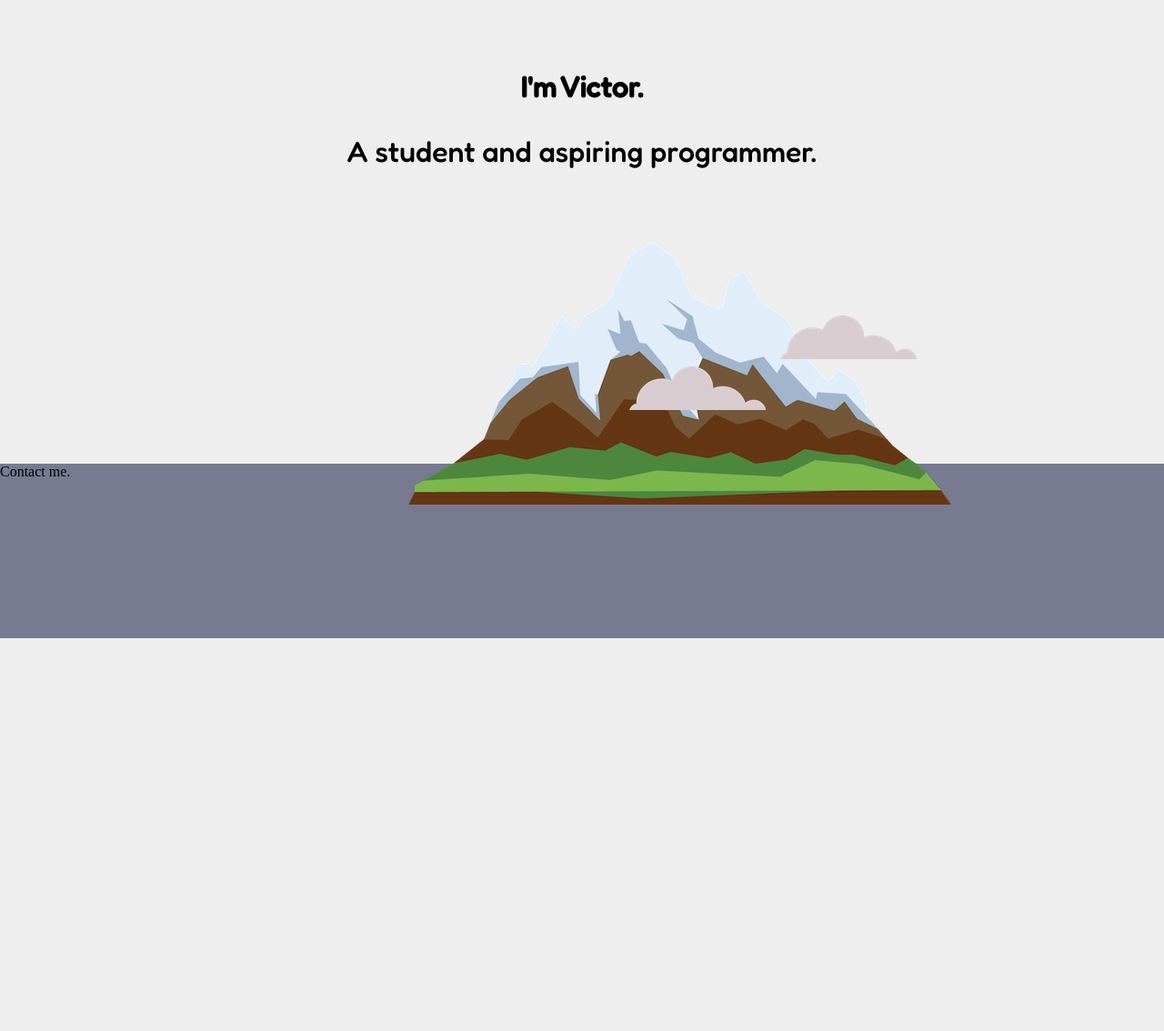
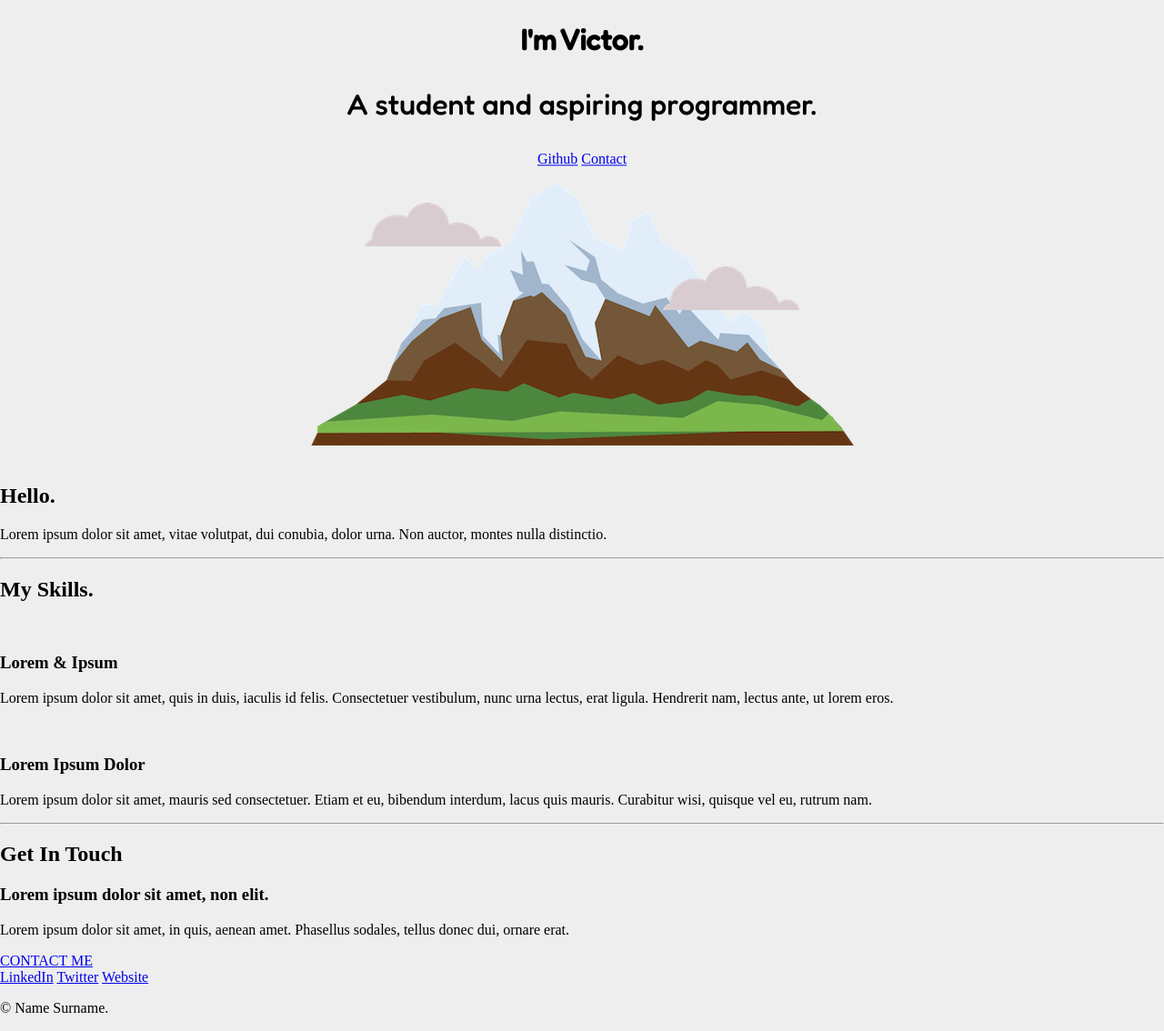
Before and after one commit to victorsobrinho93/webdev, a plain HTML site: page intermediate-css-personal-site/index.html in a window 1280 px wide. Shown: the part 306-1440 px from the top of the page at 91% size. Before the commit the page ends 1008 px from the top, so only its background shows below. Drawn offline with Linux system fonts and the light colour scheme.

Commit message:
fixed some minor css

```diff
--- a/intermediate-css-personal-site/index.html
+++ b/intermediate-css-personal-site/index.html
@@ -21,33 +21,62 @@
 <body>
     <div class="front-page-container">
         <div class="top-container">
-            <div>
+            <!-- <div class="introduction debug"> -->
+            <div class="vertical-center">
+                <h1>I'm Victor.</h1>
+                <p>A student and aspiring programmer.</p>
+                <!-- </div> -->
+                <a href="https://github.com/victorsobrinho93">Github</a>
+                <a href="mailto:victorsobrinho93@gmail.com">Contact</a>
+            </div>
+            <div class="image-background">
                 <img src="./static/images/mountain.png" alt="mountain-img" class="mountain">
                 <img src="./static/images/cloud.png" alt="cloud-img" class="first-cloud">
                 <img src="./static/images/cloud.png" alt="cloud-img" class="second-cloud">
+            </div>
 
-
+        </div>
+        <div class="middle-container">
+            <div class="profile">
+                <img src="" alt="">
+                <h2>Hello.</h2>
+                <p>Lorem ipsum dolor sit amet, vitae volutpat, dui conubia, dolor urna. Non auctor, montes nulla
+                    distinctio.</p>
             </div>
-            <!-- <div class="introduction debug"> -->
-            <h1>I'm Victor.</h1>
-            <p>A student and aspiring programmer.</p>
-            <!-- </div> -->
-
+            <hr>
+            <div class="skills">
+                <h2>My Skills.</h2>
+                <div class="skill-row">
+                    <img class="" src="" alt="">
+                    <h3>Lorem & Ipsum</h3>
+                    <p>Lorem ipsum dolor sit amet, quis in duis, iaculis id felis. Consectetuer vestibulum, nunc urna
+                        lectus, erat ligula. Hendrerit nam, lectus ante, ut lorem eros.</p>
+                </div>
+                <div class="skill-row">
+                    <img class="" src="" alt="">
+                    <h3>Lorem Ipsum Dolor</h3>
+                    <p>Lorem ipsum dolor sit amet, mauris sed consectetuer. Etiam et eu, bibendum interdum, lacus quis
+                        mauris. Curabitur wisi, quisque vel eu, rutrum nam.</p>
+                </div>
+            </div>
+            <hr>
+            <div class="contact-me">
+                <h2>Get In Touch</h2>
+                <h3>Lorem ipsum dolor sit amet, non elit.</h3>
+                <p>Lorem ipsum dolor sit amet, in quis, aenean amet. Phasellus sodales, tellus donec dui, ornare erat.
+                </p>
+                <a class="btn" href="mailto:name@email.com">CONTACT ME</a>
+            </div>
         </div>
 
 
-        <!-- <a href="./resume.html">Resumé</a> -->
+        <div class="bottom-container">
+            <a class="footer-link" href="https://www.linkedin.com/">LinkedIn</a>
+            <a class="footer-link" href="https://twitter.com/">Twitter</a>
+            <a class="footer-link" href="https://www.appbrewery.co/">Website</a>
+            <p>© Name Surname.</p>
+        </div>
 
-
-    </div>
-    <!-- <div class="box-box">
-        <div class="red box"></div>
-        <div class="blue box"></div>
-        <div class="yellow box"></div>
-    </div> -->
-    <footer class="footer">
-        <p>Contact me.</p>
-    </footer>
 
 
 </body>
--- a/intermediate-css-personal-site/static/css/styles.css
+++ b/intermediate-css-personal-site/static/css/styles.css
@@ -8,6 +8,17 @@ body {
 .top-container {
   background-color: #EEEEEE;
   height: 100vh;
+  text-align: center;
+  position: relative;
+}
+
+.vertical-center {
+  position: absolute;
+  margin: 0;
+  top: 50%;
+  left: 50%;
+  -ms-transform: translate(-50%, -50%);
+  transform: translate(-50%, -50%);
 }
 
 .top-container h1, .top-container p {
@@ -112,21 +123,31 @@ body {
 
 /* relative positioning */
 
-.top-container img {
+/* .top-container img {
     position: relative;
+} */
+
+.image-background {
+  position: absolute;
+  /* background-color: darkgrey; */
+  bottom: 0;
+  left: 50%;
+  transform: translate(-50%)
 }
 
 .mountain {
-    top: 63vh;
-    left: 35%;
+    /* top: 65vh;
+    left: 10%; */
 }
 
 .first-cloud {
-    top: 43vh;
-    left: 20%;
+    position: absolute;
+    top: 20vh;
+    right: 10%;
 }
 
 .second-cloud {
-    top: 50vh;
-    right: 5%;
+    position: absolute;
+    top: 25%;
+    left: 10%;
 }
```
